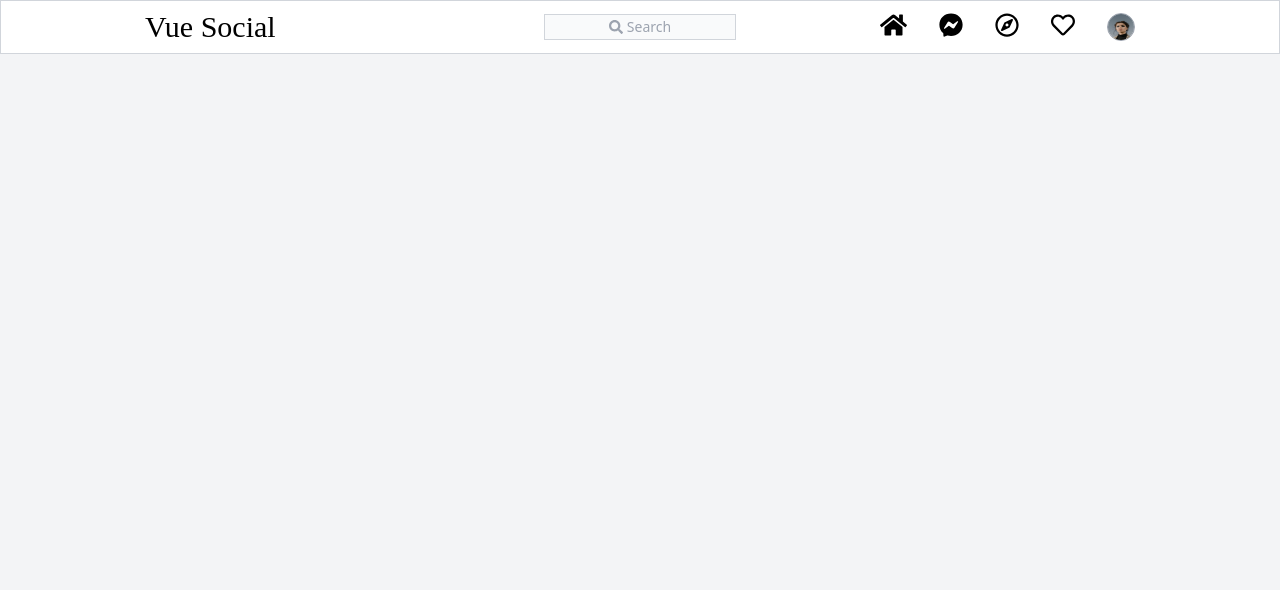
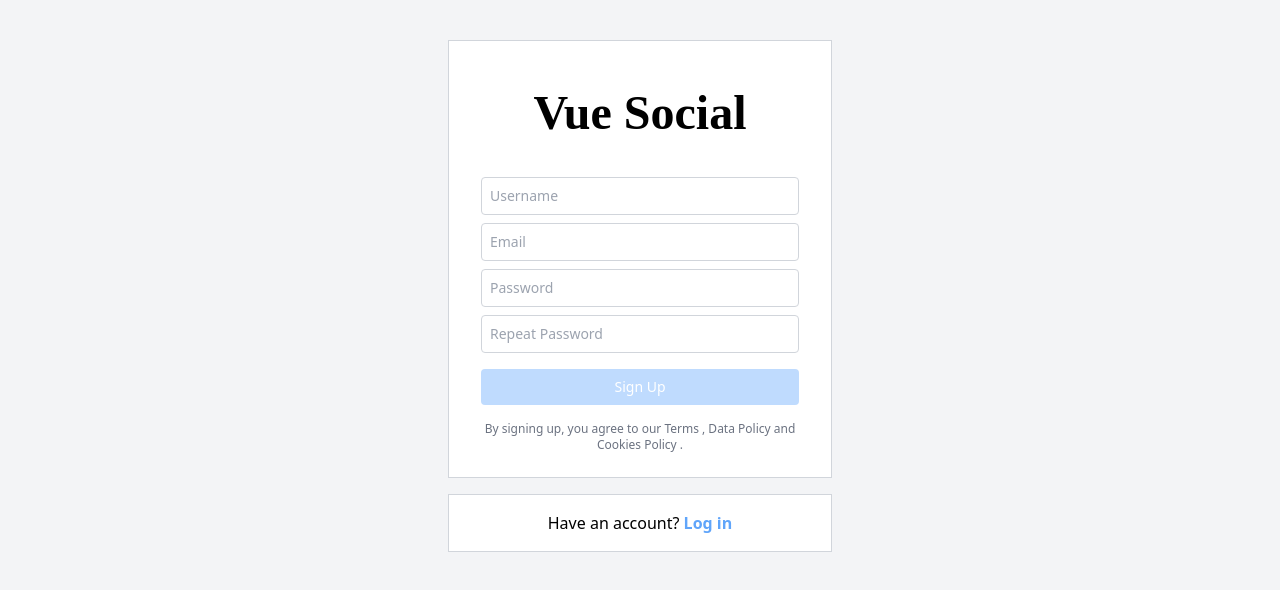
Before and after one commit to gafalcon/vue_social, a Vue app: page /#/signup in a window 1280 px wide. Before the commit this address had no page. Shown: the top 590 px of the page. Built offline with nearby package versions, Linux system fonts and the light colour scheme.

Commit message:
add login, signup pages, add initial store state

```diff
--- a/src/App.vue
+++ b/src/App.vue
@@ -1,5 +1,5 @@
 <template>
-  <NavBar />
+  <NavBar v-if="isAuthenticated" />
   <main class="bg-gray-100 flex min-h-screen">
     <router-view />
   </main>
@@ -13,6 +13,11 @@ export default {
   components: {
     NavBar,
   },
+  computed: {
+    isAuthenticated() {
+      return this.$store.state.isAuthenticated;
+    },
+  },
 };
 </script>
 <style></style>
--- a/src/router/index.js
+++ b/src/router/index.js
@@ -1,11 +1,23 @@
 import { createRouter, createWebHashHistory } from "vue-router";
 import Home from "../views/Home.vue";
+import Login from "../views/Login.vue";
+import Signup from "../views/Signup.vue";
 
 const routes = [
   {
     path: "/",
     name: "Home",
     component: Home,
+  },
+  {
+    path: "/login",
+    name: "Login",
+    component: Login,
+  },
+  {
+    path: "/signup",
+    name: "Signup",
+    component: Signup,
   },
   {
     path: "/about",
--- a/src/store/index.js
+++ b/src/store/index.js
@@ -1,7 +1,12 @@
 import { createStore } from "vuex";
 
 export default createStore({
-  state: {},
+  state: {
+    isAuthenticated: false,
+    token: "",
+    isLoading: false,
+    user: null,
+  },
   mutations: {},
   actions: {},
   modules: {},
--- /dev/null
+++ b/src/views/Login.vue
@@ -0,0 +1,60 @@
+<template>
+  <div class="flex flex-col mx-auto mt-10 w-96">
+    <div
+      class="
+        flex flex-col
+        bg-white
+        py-6
+        px-8
+        border border-gray-300
+        justify-center
+      "
+    >
+      <h1 class="font-dancing text-center text-5xl font-bold my-6">
+        Vue Social
+      </h1>
+      <form action="" class="flex flex-col">
+        <input
+          class="border border-gray-300 p-2 rounded"
+          name="email"
+          type="text"
+          value=""
+          placeholder="Email"
+        />
+        <input
+          class="border border-gray-300 mt-2 p-2 rounded"
+          type="password"
+          value=""
+          placeholder="Password"
+        />
+        <button
+          class="bg-blue-200 mt-4 p-2 text-sm text-white rounded"
+          type="submit"
+        >
+          Log in
+        </button>
+      </form>
+
+      <a href="" class="text-center text-blue-800 text-sm mt-6"
+        >Forgot password?</a
+      >
+    </div>
+
+    <div class="bg-white p-4 mt-4 border border-gray-300">
+      <p class="text-center">
+        Don't have an account?
+        <router-link to="/signup" class="text-blue-400 font-bold">
+          Sign up
+        </router-link>
+      </p>
+    </div>
+  </div>
+</template>
+
+<script>
+export default {
+  name: "Login",
+};
+</script>
+
+<style></style>
--- /dev/null
+++ b/src/views/Signup.vue
@@ -0,0 +1,74 @@
+<template>
+  <div class="flex flex-col mx-auto mt-10 w-96">
+    <div
+      class="
+        flex flex-col
+        bg-white
+        py-6
+        px-8
+        border border-gray-300
+        justify-center
+      "
+    >
+      <h1 class="font-dancing text-center text-5xl font-bold my-6">
+        Vue Social
+      </h1>
+      <form action="" class="flex flex-col mt-4">
+        <input
+          class="border border-gray-300 p-2 rounded text-sm"
+          name="username"
+          type="text"
+          value=""
+          placeholder="Username"
+        />
+        <input
+          class="border border-gray-300 p-2 rounded mt-2 text-sm"
+          name="email"
+          type="text"
+          value=""
+          placeholder="Email"
+        />
+        <input
+          class="border border-gray-300 p-2 rounded mt-2 text-sm"
+          name="password"
+          type="password"
+          value=""
+          placeholder="Password"
+        />
+        <input
+          class="border border-gray-300 mt-2 p-2 rounded text-sm"
+          type="password"
+          value=""
+          name="password_confirm"
+          placeholder="Repeat Password"
+        />
+        <button
+          class="bg-blue-200 mt-4 p-2 text-sm text-white rounded"
+          type="submit"
+        >
+          Sign Up
+        </button>
+      </form>
+      <p class="text-xs mt-4 text-gray-500 text-center">
+        By signing up, you agree to our Terms , Data Policy and Cookies Policy .
+      </p>
+    </div>
+
+    <div class="bg-white p-4 mt-4 border border-gray-300">
+      <p class="text-center">
+        Have an account?
+        <router-link to="/login" class="text-blue-400 font-bold">
+          Log in
+        </router-link>
+      </p>
+    </div>
+  </div>
+</template>
+
+<script>
+export default {
+  name: "Signup",
+};
+</script>
+
+<style></style>
```
